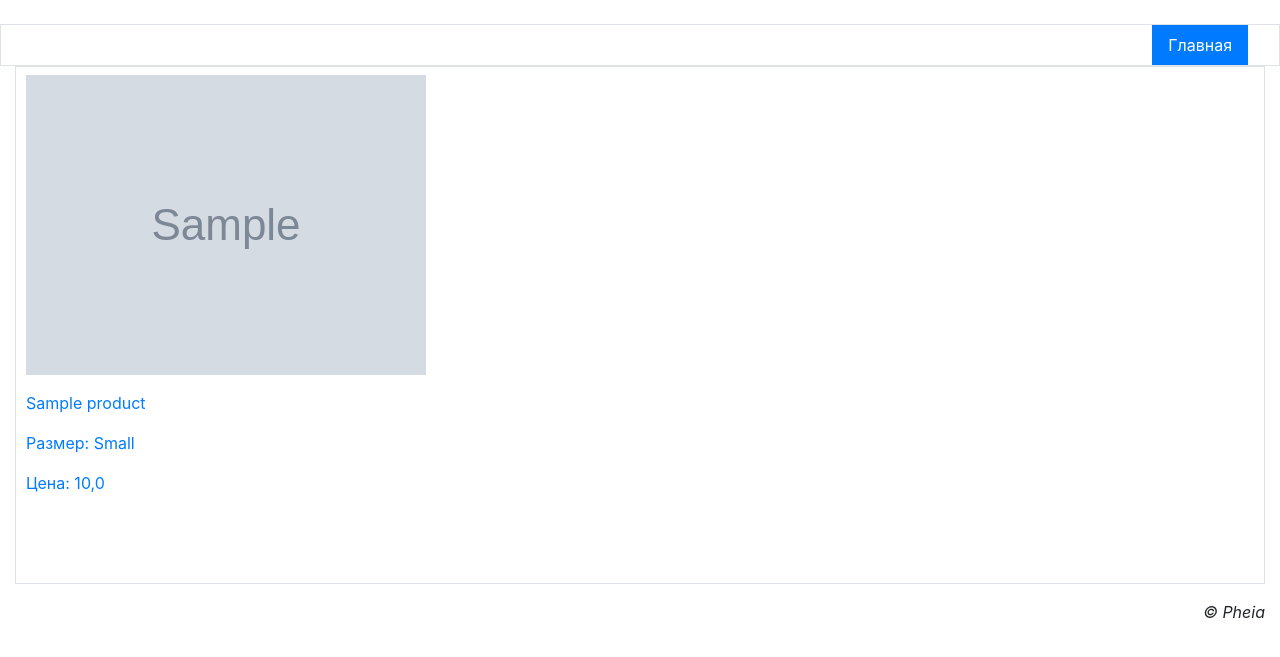
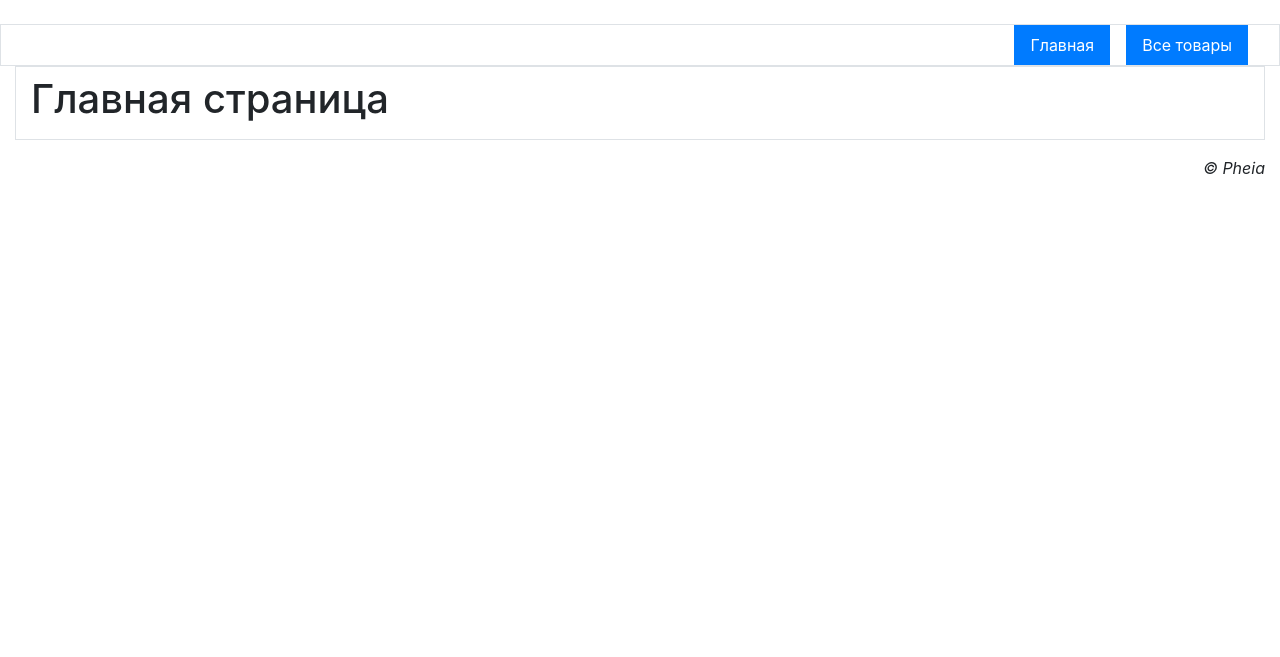
Before and after one commit to SviatlanaYermalinskaya/djangoSV, a Django app: page / in a window 1280 px wide. Shown: the part 115-772 px from the top of the page. Run offline with Django 5.2, Linux system fonts and the light colour scheme; tables that the repository leaves empty hold one stand-in row (values such as "Sample post"); grey boxes marked "Sample" are stand-in pictures; some libraries are stand-ins or nearby versions.

Commit message:
add class-based functionality (views.py)

```diff
--- a/first_shop/app/templates/index.html
+++ b/first_shop/app/templates/index.html
@@ -2,18 +2,5 @@
 
 {% block title %} Товары {% endblock %}
 {% block content %}
-    {% if products %}
-    <div class="row">
-    {% for product in products %}
-    <a href="{% url 'product_instance' pk=product.id %}" style="height: 500px; margin-left: 10px">
-        <p><img src="{{ product.images.all.0.image.url }}" alt="Изображение товара" style="height: 300px;"></p>
-        <p>{{ product.title }}</p>
-        <p>Размер: {{ product.get_size_display }}</p>
-        <p>Цена: {{ product.price }}</p>
-    </a>
-    {% endfor %}
-    </div>
-    {% else %}
-    <p>В данный момент в магазине нет товаров, загляните позже!</p>
-    {% endif %}
+    <h1>Главная страница</h1>
 {% endblock %}
--- a/first_shop/app/templates/layout/base.html
+++ b/first_shop/app/templates/layout/base.html
@@ -16,6 +16,7 @@
 <div class="row">
     <ul class="col nav justify-content-end border">
         <li class="nav-item"><a class="nav-link btn-primary mr-3" href="{% url 'index' %}">Главная</a></li>
+        <li class="nav-item"><a class="nav-link btn-primary mr-3" href="{% url 'products_list' %}">Все товары</a></li>
         {% comment %}
             {% if user.is_authenticated %}
             <li class="nav-item">
--- a/first_shop/app/urls.py
+++ b/first_shop/app/urls.py
@@ -3,8 +3,8 @@ from django.urls import path
 from app import views
 
 urlpatterns = [
-    path('hello/', views.hello),
     path('', views.index, name='index'),
+    path('product/list/', views.ProductListView.as_view(), name='products_list'),
     path('product/delete/<int:pk>/', views.product_delete, name='product_delete'),
-    path('product/instance/<int:pk>/', views.product_instance, name='product_instance'),
+    path('product/instance/<int:pk>/', views.ProductDetailView.as_view(), name='product_instance'),
 ]
--- a/first_shop/app/views.py
+++ b/first_shop/app/views.py
@@ -1,18 +1,24 @@
-from django.http import HttpResponse
 from django.shortcuts import render, redirect, get_object_or_404
+from django.views.generic import ListView, DetailView
 
 from .models import Product
 
 
-# Create your views here.
-def hello(request):
-    return HttpResponse("Hello")
+def index(request):
+    return render(request, 'index.html')
 
 
-def index(request):
-    products = Product.objects.all()
-    context = {'products': products}
-    return render(request, 'index.html', context)
+class ProductListView(ListView):
+    model = Product
+    template_name = 'products_list.html'
+    context_object_name = 'products_list'
+    ordering = '-created'
+
+
+class ProductDetailView(DetailView):
+    model = Product
+    template_name = 'product_instance.html'
+    context_object_name = 'product'
 
 
 def product_delete(request, pk):
@@ -20,7 +26,7 @@ def product_delete(request, pk):
     return redirect('index')
 
 
-def product_instance(request, pk):
-    product = get_object_or_404(Product, id=pk)
-    context = {'product': product}
-    return render(request, 'product_instance.html', context)
+# def product_instance(request, pk):
+#     product = get_object_or_404(Product, id=pk)
+#     context = {'product': product}
+#     return render(request, 'product_instance.html', context)
```
Also changed, not shown: first_shop/app/templates/products_list.html (added, +19 -0 lines).
